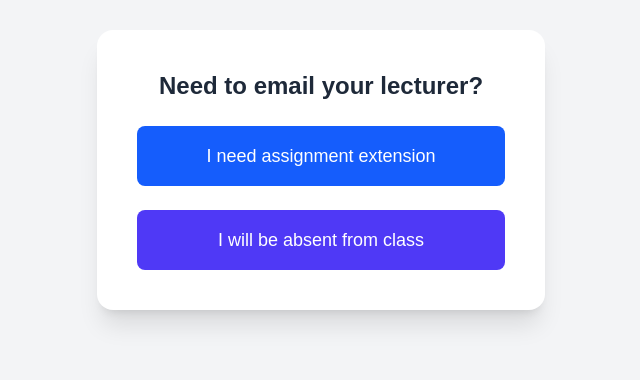
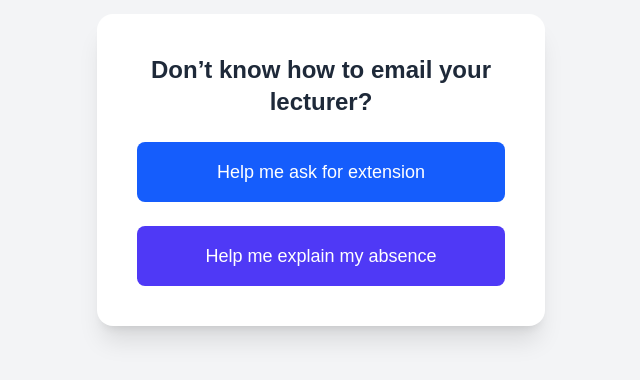
Before and after one commit to lwowken/my-first-saas, a Next.js app: page / in a window 1280 px wide. Shown: the part 230-610 px from the top of the page, without its empty margins (319-959 px from the left). Built offline with nearby package versions, Linux system fonts and the light colour scheme.

Commit message:
Super minimal UI

```diff
--- a/app/page.tsx
+++ b/app/page.tsx
@@ -12,7 +12,7 @@ export default function Home() {
       <div className="bg-white shadow-xl rounded-2xl p-10 w-full max-w-md text-center space-y-6">
 
         <h1 className="text-2xl font-semibold text-gray-800">
-          Need to email your lecturer?
+         Don’t know how to email your lecturer?
         </h1>
 
         <button
@@ -21,7 +21,7 @@ export default function Home() {
           }
           className="w-full bg-blue-600 hover:bg-blue-700 text-white py-4 rounded-lg text-lg font-medium transition"
         >
-          I need assignment extension
+          Help me ask for extension
         </button>
 
         <button
@@ -30,7 +30,7 @@ export default function Home() {
           }
           className="w-full bg-indigo-600 hover:bg-indigo-700 text-white py-4 rounded-lg text-lg font-medium transition"
         >
-          I will be absent from class
+         Help me explain my absence
         </button>
 
       </div>
```
